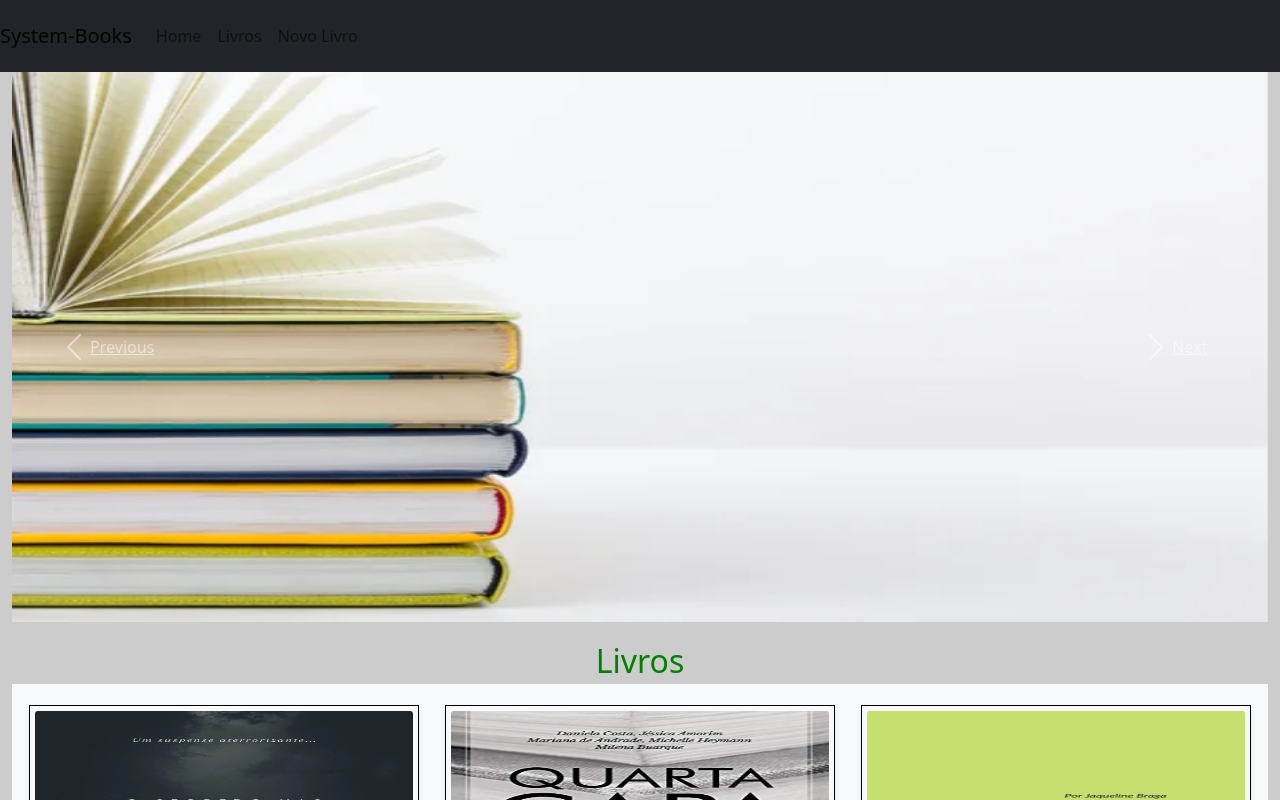
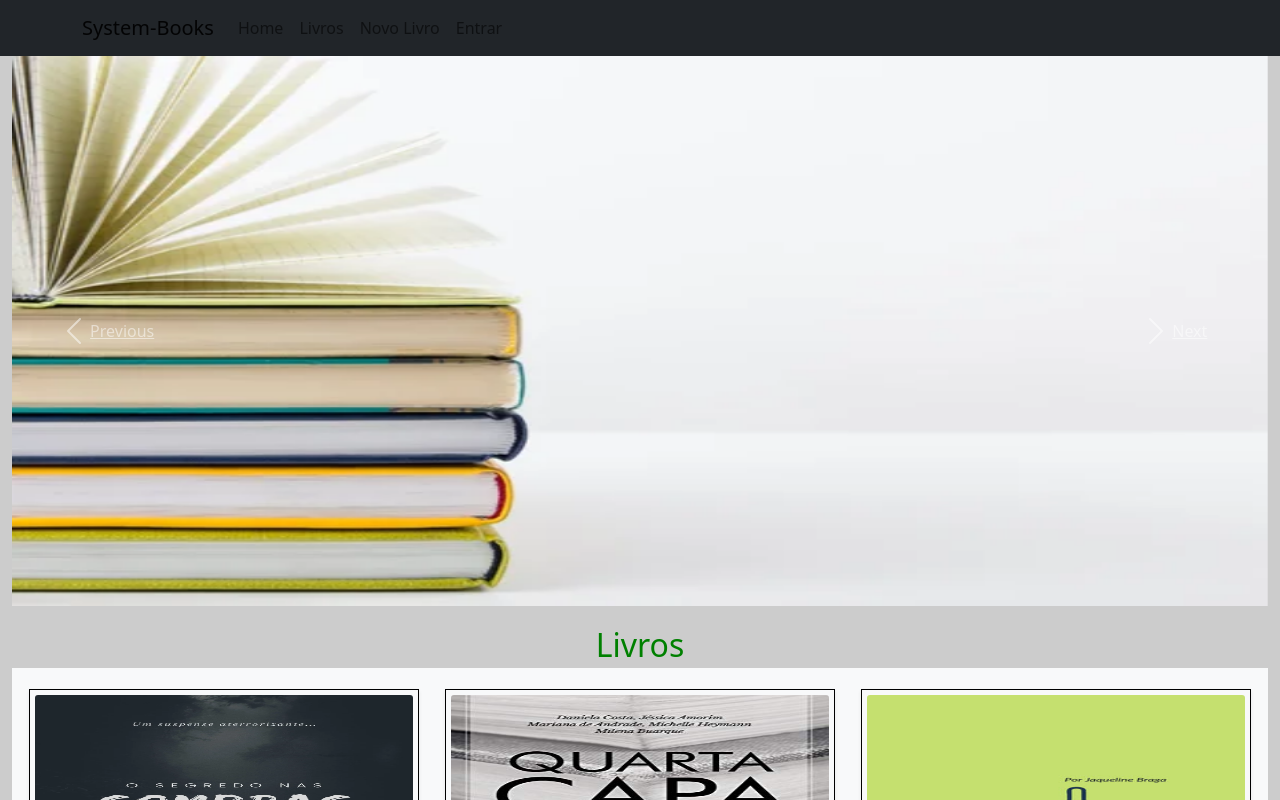
Before and after one commit to ironhack-sao-wdft/react-ironplate, a React (Create React App) app: page / in a window 1280 px wide. Shown: the top 800 px of the page. Built offline with nearby package versions, Linux system fonts and the light colour scheme.

Commit message:
login e logout

```diff
--- a/src/components/Navbar.js
+++ b/src/components/Navbar.js
@@ -177,18 +177,18 @@
 
 
 import Navbar from "react-bootstrap/Navbar";
-// import { useContext } from "react";
-// import { AuthContext } from "../contexts/authContext";
+import { useContext } from "react";
+import { AuthContext } from "../contexts/authContext";
 
 
-// import Container from "react-bootstrap/Container";
+import Container from "react-bootstrap/Container";
 //  import { NavLink } from "react-router-dom";
  import Nav from "react-bootstrap/Nav";
- import Container from "react-bootstrap/Navbar";
+//  import Container from "react-bootstrap/Navbar";
 
  function Top() {
 
-  // const { loggedInUser, logout } = useContext(AuthContext);
+  const { loggedInUser, logout } = useContext(AuthContext);
 
 
   return (
@@ -201,6 +201,23 @@ import Navbar from "react-bootstrap/Navbar";
             <Nav.Link href="/">Home</Nav.Link>
             <Nav.Link href="/lista">Livros</Nav.Link>
             <Nav.Link href="/cadastrarLivro">Novo Livro</Nav.Link>
+            {loggedInUser.user._id ? (
+                <>
+                  <span className="mr-3">
+                     Bem-vindo, {loggedInUser.user.name}
+                   </span>
+
+                  <button onClick={logout} className="btn btn-link">
+                     Sair
+                   </button>
+                 </>
+               ) : (
+                 <Nav.Link
+                  href="/login"
+                 >
+                   Entrar
+                 </Nav.Link>
+               )}
           </Nav>
         </Navbar.Collapse>
       </Container>
```
